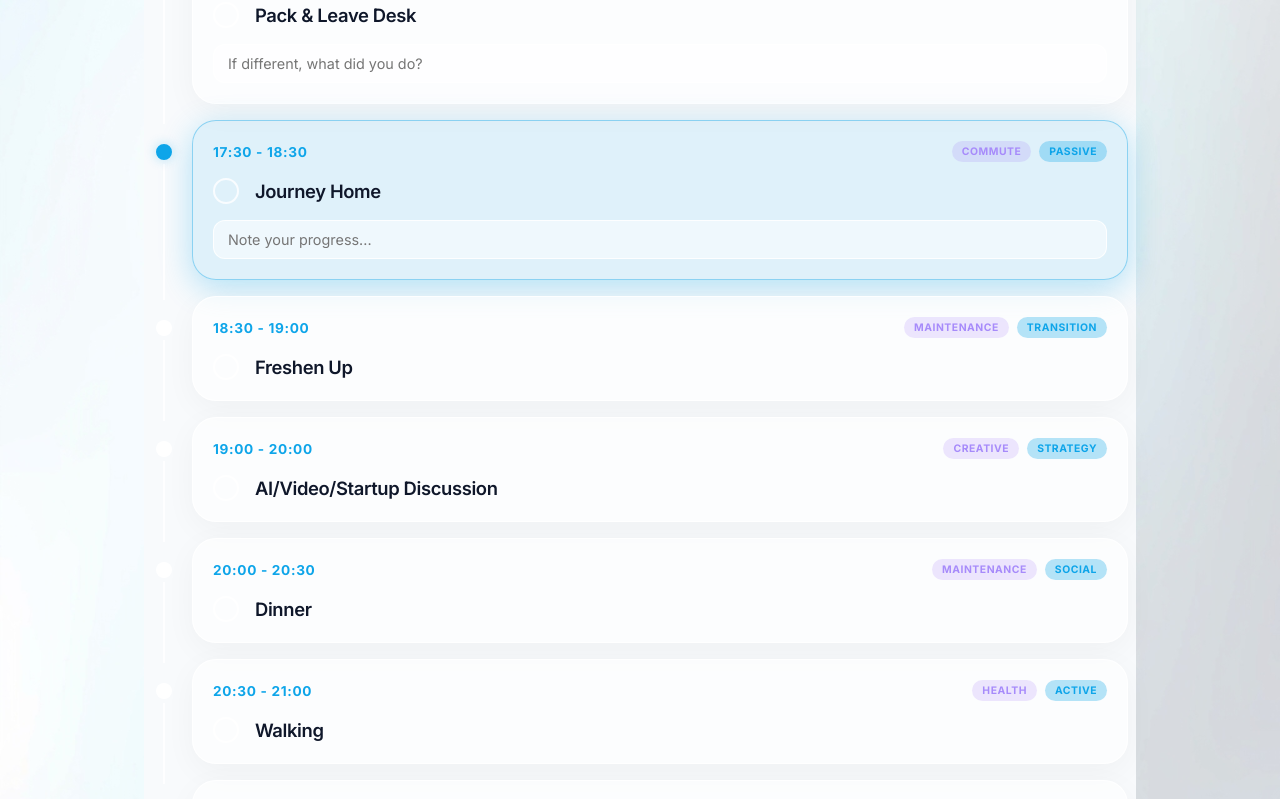
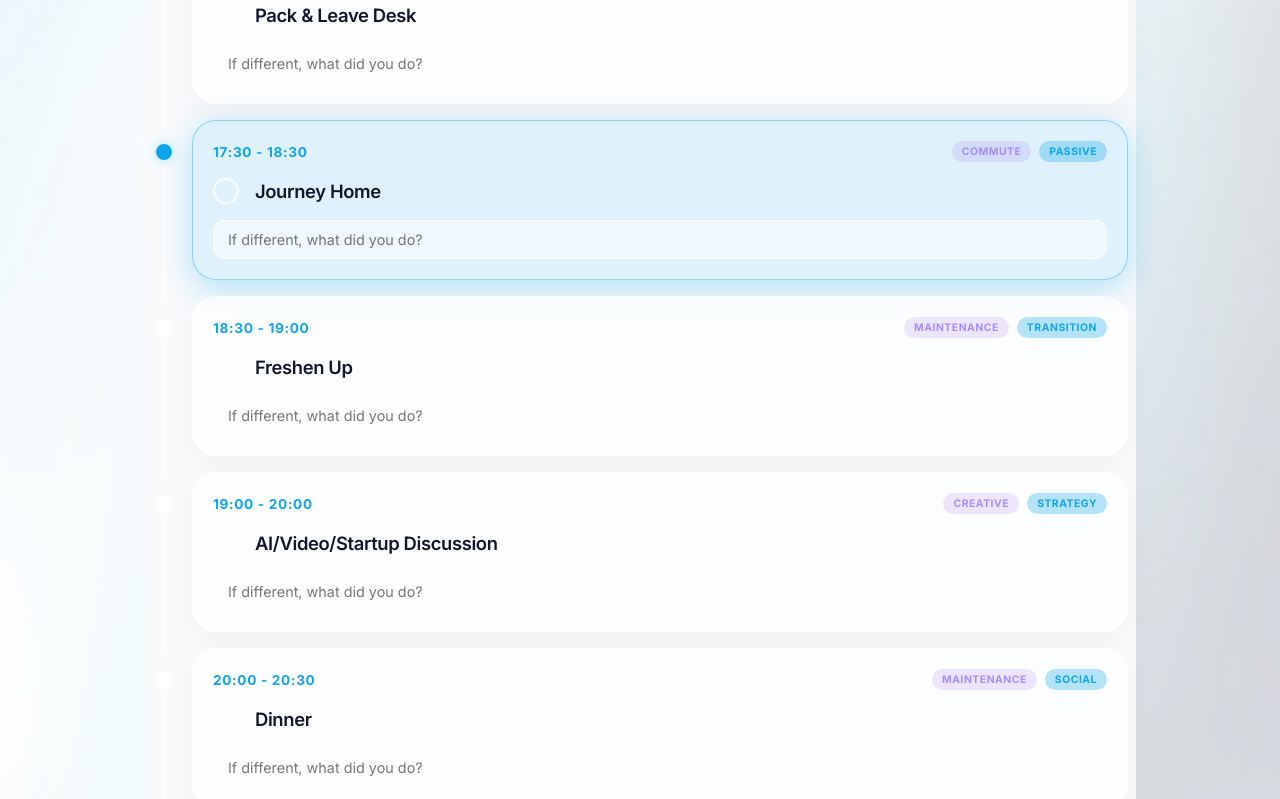
Before and after one commit to Hareeshkumar205/routine-tracker, a React (Vite) app: page / in a window 1280 px wide. Shown: the part 4060-4859 px from the top of the page. Built offline with nearby package versions, Linux system fonts and the light colour scheme.

Commit message:
Always show actual activity input for uncompleted tasks

```diff
--- a/src/components/RoutineList.jsx
+++ b/src/components/RoutineList.jsx
@@ -85,20 +85,11 @@ export default function RoutineList({ routineData, completions, actualActivities
                 </div>
               )}
 
-              {(isPast && !isCompleted && !isCurrent) && (
+              {!isCompleted && (
                 <input
                   type="text"
                   className="actual-activity-input"
                   placeholder="If different, what did you do?"
-                  value={actualActivities[task.id] || ''}
-                  onChange={(e) => updateActualActivity(task.id, e.target.value)}
-                />
-              )}
-              {isCurrent && (
-                <input
-                  type="text"
-                  className="actual-activity-input"
-                  placeholder="Note your progress..."
                   value={actualActivities[task.id] || ''}
                   onChange={(e) => updateActualActivity(task.id, e.target.value)}
                 />
```
